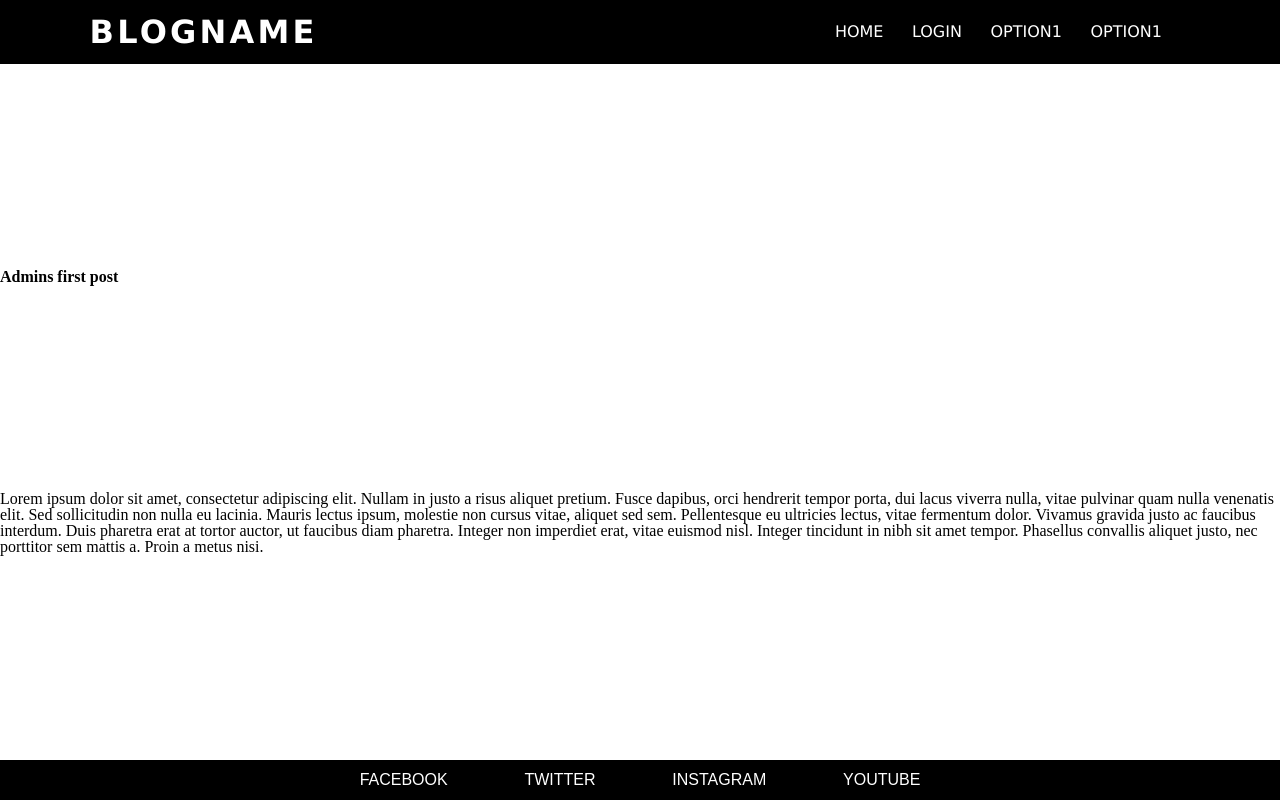
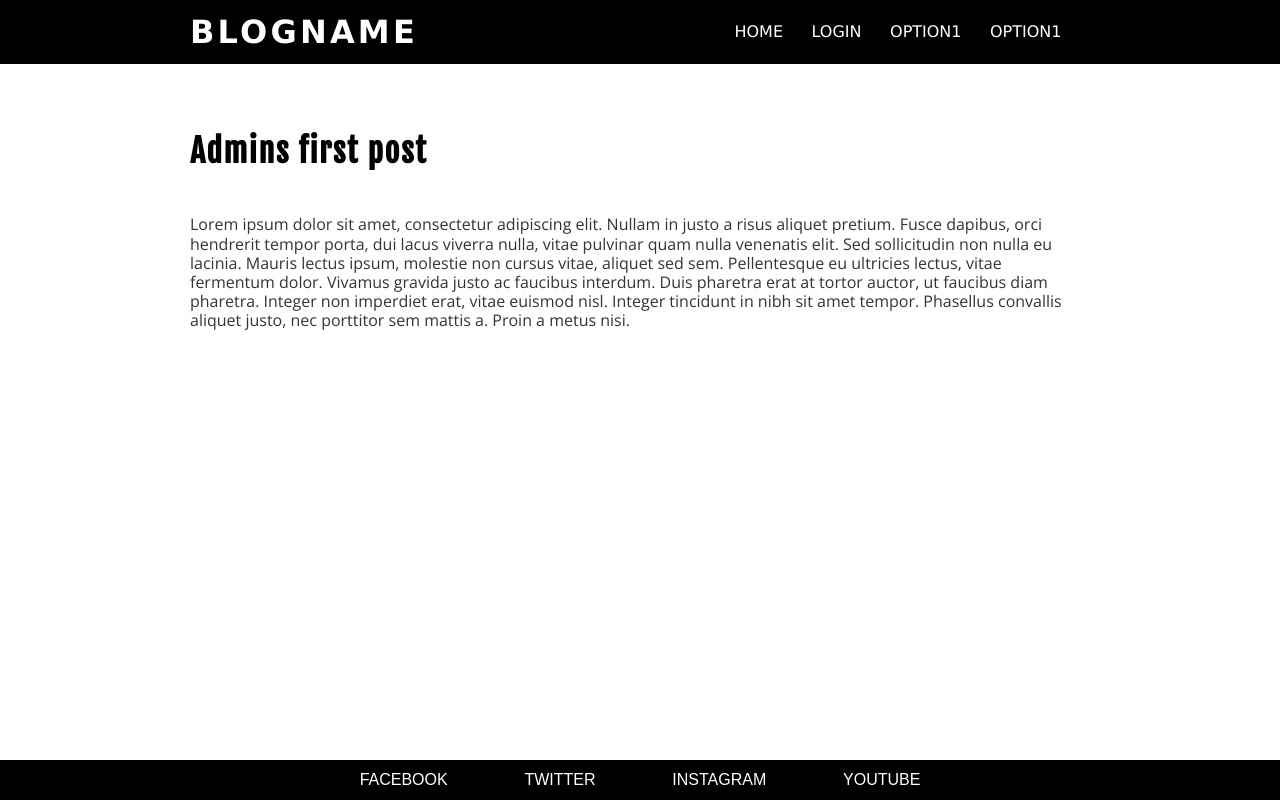
Before and after one commit to heraldjose10/StoryTell, a Flask app: page /blog/1 in a window 1280 px wide. Run offline with Flask 2, Linux system fonts and the light colour scheme; data comes from the database, SQL or seed files in the repository.

Commit message:
added styles to blogpage

```diff
--- a/blogApp/forms.py
+++ b/blogApp/forms.py
@@ -1,8 +1,9 @@
 from flask_wtf import FlaskForm
-from wtforms import StringField, PasswordField, SubmitField
+from wtforms import StringField, PasswordField, SubmitField, BooleanField
 from wtforms.validators import DataRequired, Email
 
 class AuthorLogin(FlaskForm):
     email = StringField('email', validators= [DataRequired(), Email()])
     password = PasswordField('password', validators=[DataRequired()])
+    remember = BooleanField('remember me')
     login = SubmitField('Login')
--- /dev/null
+++ b/blogApp/static/css/blogpage.css
@@ -0,0 +1,25 @@
+@import url('https://fonts.googleapis.com/css2?family=Fjalla+One&family=Open+Sans&display=swap');
+main{
+    min-height: 70vh;
+    display: flex;
+    justify-content: center;
+    margin: 5vh 0;
+}
+main h1{
+    font-size: xx-large;
+    font-family: 'Fjalla One', sans-serif;
+    letter-spacing: .05em;
+    margin-bottom: 5%;
+    line-height: 120%;
+    text-align: left;
+}
+.blog-container{
+    width: 80vw;
+    max-width: 900px;
+}
+.content{
+    font-family: 'Open Sans', sans-serif;
+    color: rgb(53, 52, 52);
+    line-height: 120%;
+    text-align: left;
+}
--- a/blogApp/static/css/header.css
+++ b/blogApp/static/css/header.css
@@ -1,14 +1,18 @@
 header{
     font-family: Verdana;
+    display: flex;
+    justify-content: center;
 }
 header a{
     text-decoration: none;
 }
+
 .black{
     background-color: black;
 }
 .head-container{
-    display: block;
+    /* display: block; */
+    width: fit-content;
     margin: 0px 7%;
     position: relative;
 }
@@ -47,6 +51,8 @@ nav{
     display: flex !important;
     justify-content: space-between;
     align-items: center;
+    width: 80vw;
+    max-width: 900px;
 }
 @media screen and (max-width: 480px) {
     .black{
@@ -54,6 +60,7 @@ nav{
     }
     nav{
         flex-direction: column;
+        width: 100vw;
     }
     .list{
         flex-direction: column;
--- a/blogApp/templates/blogpage.html
+++ b/blogApp/templates/blogpage.html
@@ -1,10 +1,18 @@
 {% extends 'base.html' %}
 
+{% block styles %}
+    <link rel="stylesheet" href="{{ url_for('static', filename = '/css/blogpage.css') }}">
+{% endblock styles %}
+
 {% block main %}
-    <h1>
-        {{ blog.title }}
-    </h1>
-    <p>
-        {{ blog.content }}
-    </p>
+    <main>
+        <div class="blog-container">
+            <h1>
+                {{ blog.title }}
+            </h1>
+            <div class="content">
+                {{ blog.content }}
+            </div>
+        </div>
+    </main>
 {% endblock main %}
```
Also changed, not shown: blogApp/static/css/login_form.css (+17 -0 lines), blogApp/templates/login.html (+13 -0 lines).
